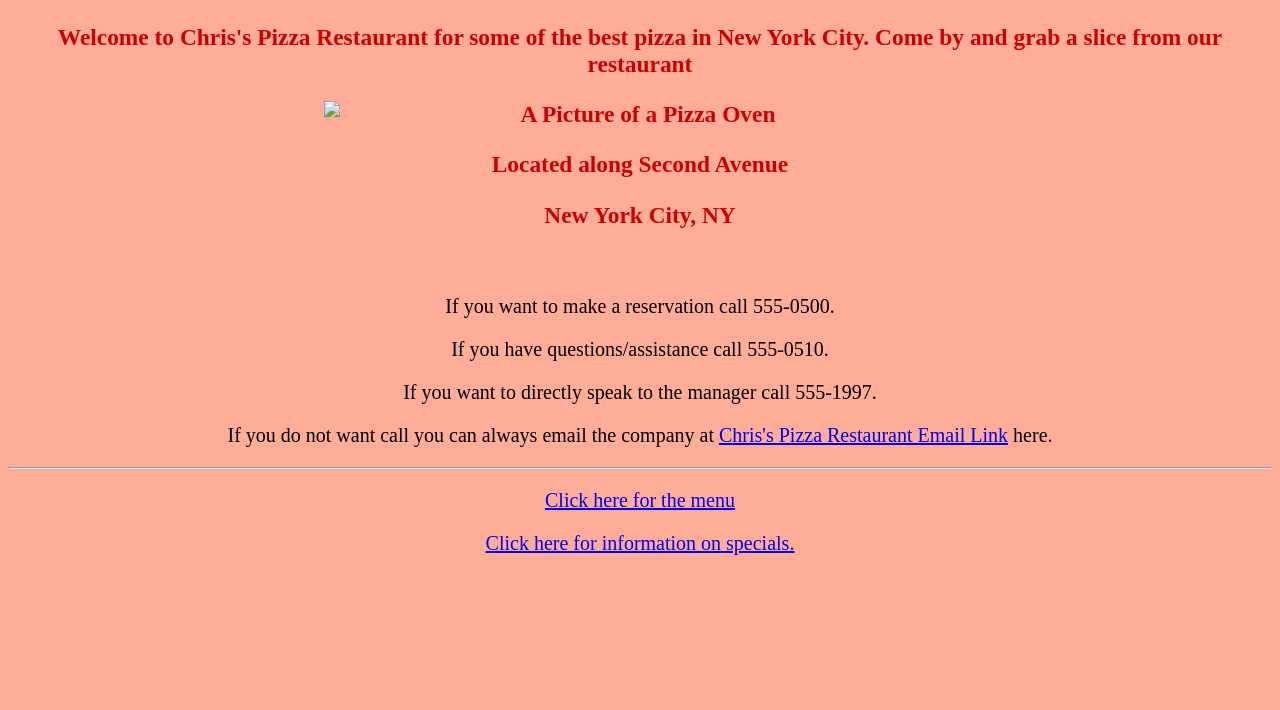
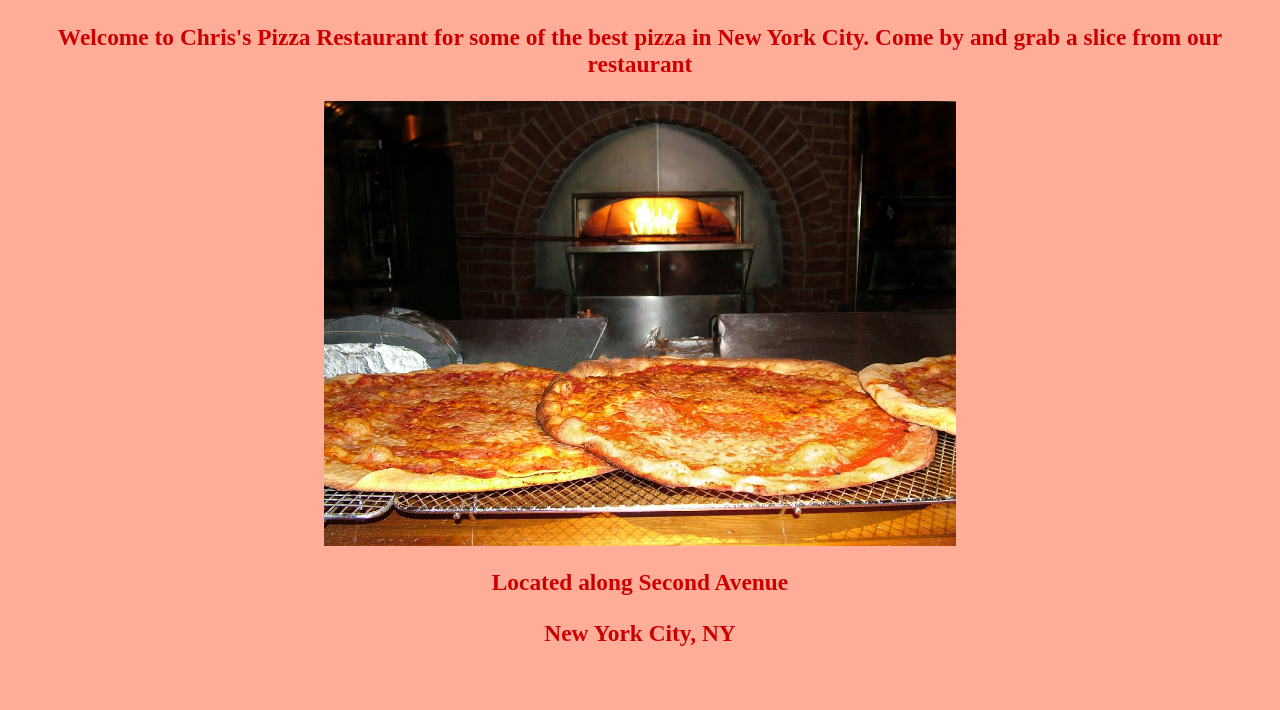
Before and after one commit to MeachHub25/pizzaresturant, a plain HTML site: page index.html in a window 1280 px wide. Shown: the part 77-787 px from the top of the page. Drawn offline with Linux system fonts and the light colour scheme.

Commit message:
Update index.html

```diff
--- a/index.html
+++ b/index.html
@@ -11,7 +11,7 @@
       <h1>Chris's Pizza Restaurant</h1>
       <h3>Welcome to Chris's Pizza Restaurant for some of the best pizza in New York City. Come by and
       grab a slice from our restaurant</p>
-      <img style="display:block; margin-left:auto; margin-right:auto" src="Pizza_Oven.jpg"
+      <img style="display:block; margin-left:auto; margin-right:auto" src="images\Pizza_Oven.jpg"
       width="50%" height="50%" alt="A Picture of a Pizza Oven"/>
       <h3>Located along Second Avenue</h3>
       <h3>New York City, NY</h3>
```
